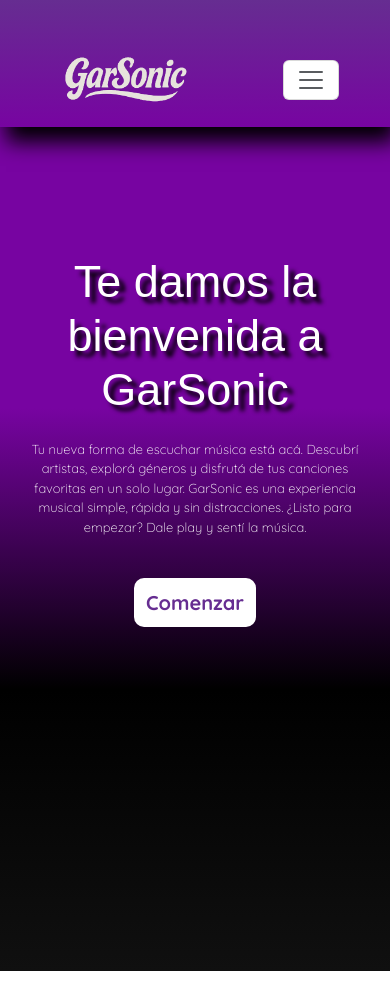
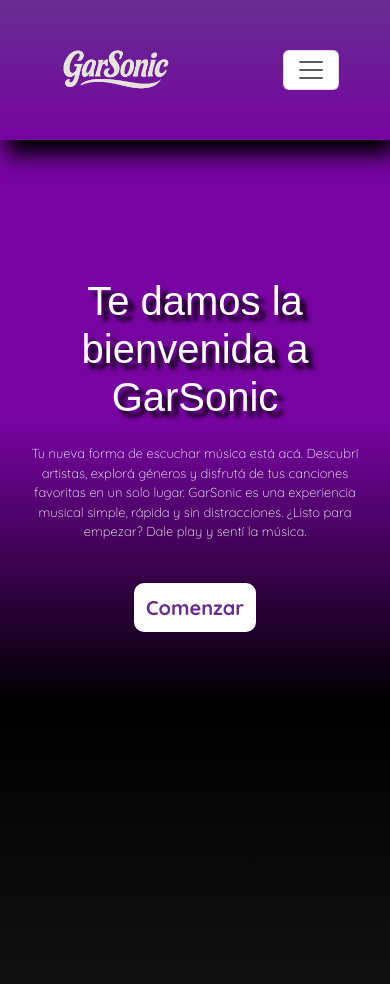
Before and after one commit to santimontironi/GarSonic-App, a React (Vite) app in the folder frontend/: page / in a window 390 px wide. Built offline with nearby package versions, Linux system fonts and the light colour scheme; a web font is replaced by a local one.

Commit message:
ajustes responsivos

```diff
--- a/frontend/src/static/css/stylesPages.css
+++ b/frontend/src/static/css/stylesPages.css
@@ -183,7 +183,73 @@
     margin-top: 20px;
 }
 
-@media (max-width:800px) {
+
+@media screen and (max-width: 1366px) {
+    #navIndex {
+        padding-left: 6%;
+        padding-right: 6%;
+        height: 100%;
+    }
+    #navIndex .navbar-nav{
+        display: flex;
+        align-items: center;
+        flex-direction: row;
+    }
+    .contentIndex {
+        gap: 30px;
+    }
+    .contentIndex .tituloIndex {
+        font-size: 60px;
+        width: 1000px;
+    }
+    .contentIndex .introIndex {
+        font-size: 25px;
+        width: 750px;
+    }
+}
+
+@media screen and (max-width: 1280px) {
+    #navIndex {
+        height: 100%;
+        padding-left: 12%;
+        padding-right: 12%;
+    }
+    #navIndex .navbar-nav{
+        display: flex;
+        align-items: center;
+    }
+    #navIndex .navbar-collapse{
+        padding-bottom: 25px;
+    }
+    #navIndex .navbar-brand img{
+        width: 200px;
+    }
+    #navIndex .navbar-toggler{
+        background-color: #fff;
+        color: #662d91;
+        font-size: 35px;
+    }
+    .contentIndex {
+        width: 100%;
+        gap: 20px;
+    }
+    .contentIndex .tituloIndex {
+        font-size: 60px;
+        width: 100%;
+        text-align: center;
+    }
+    .contentIndex .introIndex {
+        font-size: 15px;
+        width: 480px;
+        text-align: center;
+    }
+    .contentIndex .introIndex{
+        width: 700px;
+        font-size: 20px;
+    }
+}
+
+@media screen and (max-width:768px) {
     #navIndex{
         padding: 0 0;
         padding-left: 10%;
@@ -192,9 +258,13 @@
     #navIndex .navbar-toggler{
         background-color: #fff;
         color: #662d91;
+        font-size: 24px;
     }
     #navIndex .navbar-collapse{
         padding-bottom: 25px;
+    }
+    #navIndex .navbar-brand img{
+        width: 130px;
     }
     #navIndex .navbar-nav{
         display: flex;
@@ -202,7 +272,7 @@
         flex-direction: column;
     }
     .index-container{
-        width: 100vw;
+        width: 100%;
         height: 100vh;
     }
     .contentIndex{
@@ -210,12 +280,12 @@
         gap: 15px;
     }
     .contentIndex .tituloIndex{
-        font-size: 45px;
-        width: 380px;
+        font-size: 50px;
+        width: 100%;
     }
     .contentIndex .introIndex{
-        font-size: 13px;
-        width: 350px;
+        font-size: 16px;
+        width: 500px;
     }
     .opcionesIngreso{
         display: flex;
@@ -239,54 +309,52 @@
     }
 }
 
-@media (min-width: 801px) and (max-width: 1024px) {
-    #navIndex {
-        padding-left: 12%;
-        padding-right: 12%;
+@media screen and (max-width:480px){
+    #navIndex{
+        height: 100%;
     }
     #navIndex .navbar-brand img{
-        width: 250px;
+        width: 130px;
     }
     #navIndex .navbar-toggler{
         background-color: #fff;
         color: #662d91;
-        font-size: 35px;
+        font-size: 20px;
     }
-    .contentIndex {
+    #navIndex .navbar-collapse{
+        padding-bottom: 25px;
+    }
+    #navIndex .navbar-nav{
+        display: flex;
+        align-items: flex-start;
+        flex-direction: column;
+    }
+    .contentIndex{
         width: 100%;
-        gap: 20px;
-        margin-top: 100px;
     }
-    .contentIndex .tituloIndex {
-        font-size: 60px;
-        width: 1000px;
-        text-align: center;
-    }
-    .contentIndex .introIndex {
-        font-size: 15px;
-        width: 480px;
-        text-align: center;
+    .contentIndex .tituloIndex{
+        font-size: 40px;
+        width: 100%;
     }
     .contentIndex .introIndex{
-        width: 800px;
-        font-size: 25px;
+        font-size: 13px;
+        width: 360px;
+    }
+    .comenzar-container{
+        height: auto;
+    }
+    .tituloComenzar{
+        display: flex;
+        justify-content: center;
+        align-items: center;
+    }
+    .tituloComenzar h1{
+        padding: 10px;
+    }
+    .opcionesIngreso{
+        justify-content: center;
+        align-items: center;
+        flex-direction: column;
+        width: 100%;
     }
 }
-
-@media (min-width: 1025px) and (max-width: 1366px) {
-    #navIndex {
-        padding-left: 6%;
-        padding-right: 6%;
-    }
-    .contentIndex {
-        gap: 30px;
-    }
-    .contentIndex .tituloIndex {
-        font-size: 60px;
-        width: 1000px;
-    }
-    .contentIndex .introIndex {
-        font-size: 16px;
-        width: 750px;
-    }
-}
```
